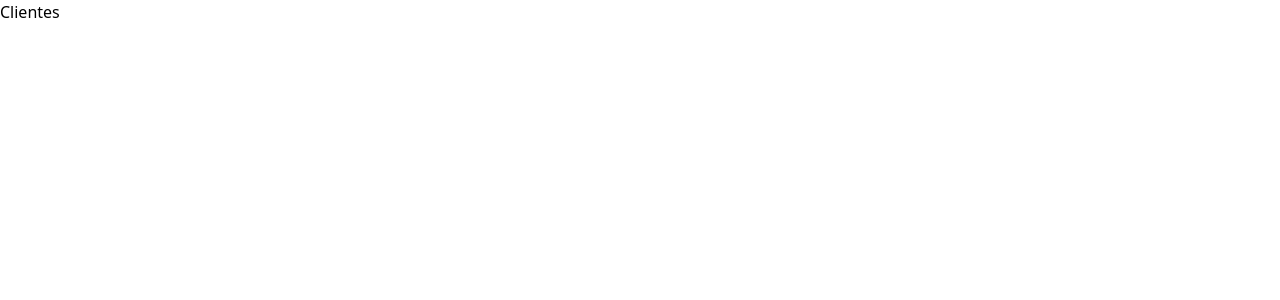
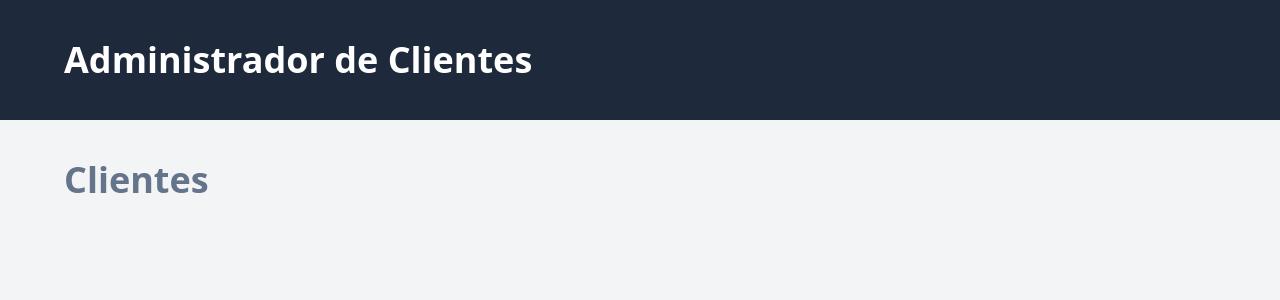
Before and after one commit to andmar001/admin-clientes, a Vue app: page / in a window 1280 px wide. Shown: the top 300 px of the page. Built offline with nearby package versions, Linux system fonts and the light colour scheme.

Commit message:
ADD header

```diff
--- a/index.html
+++ b/index.html
@@ -4,9 +4,9 @@
     <meta charset="UTF-8">
     <link rel="icon" href="/favicon.ico">
     <meta name="viewport" content="width=device-width, initial-scale=1.0">
-    <title>Vite App</title>
+    <title>CRM Vue.js Tailwind Vue Router REST API</title>
   </head>
-  <body>
+  <body class="bg-gray-100">
     <div id="app"></div>
     <script type="module" src="/src/main.js"></script>
   </body>
--- a/src/App.vue
+++ b/src/App.vue
@@ -3,5 +3,16 @@
 </script>
 
 <template>
-    <RouterView />
+    <header class="bg-slate-800">
+      <div class="mx-auto max-w-6xl py-10">
+        <h1 class="text-4xl font-extrabold text-white">
+          Administrador de Clientes
+        </h1>
+      </div>
+    </header>
+
+    <main class="max-w-6xl mx-auto mt-10">
+      <RouterView />
+    </main>
+
   </template>
--- a/src/views/ClientesView.vue
+++ b/src/views/ClientesView.vue
@@ -4,6 +4,6 @@
 
 <template>
    <div>
-      <h1>Clientes</h1>
+      <h1 class="text-4xl font-extrabold text-slate-500">Clientes</h1>
    </div>
 </template>
```
